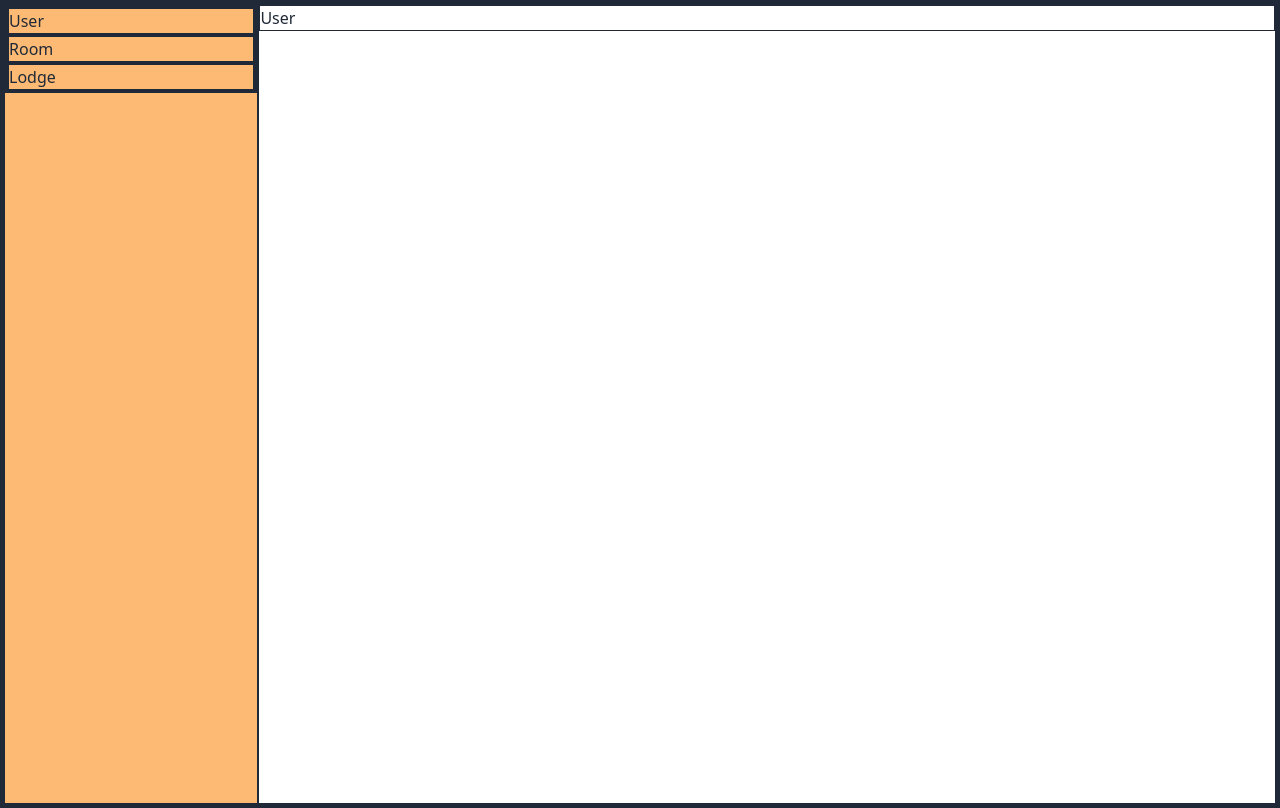
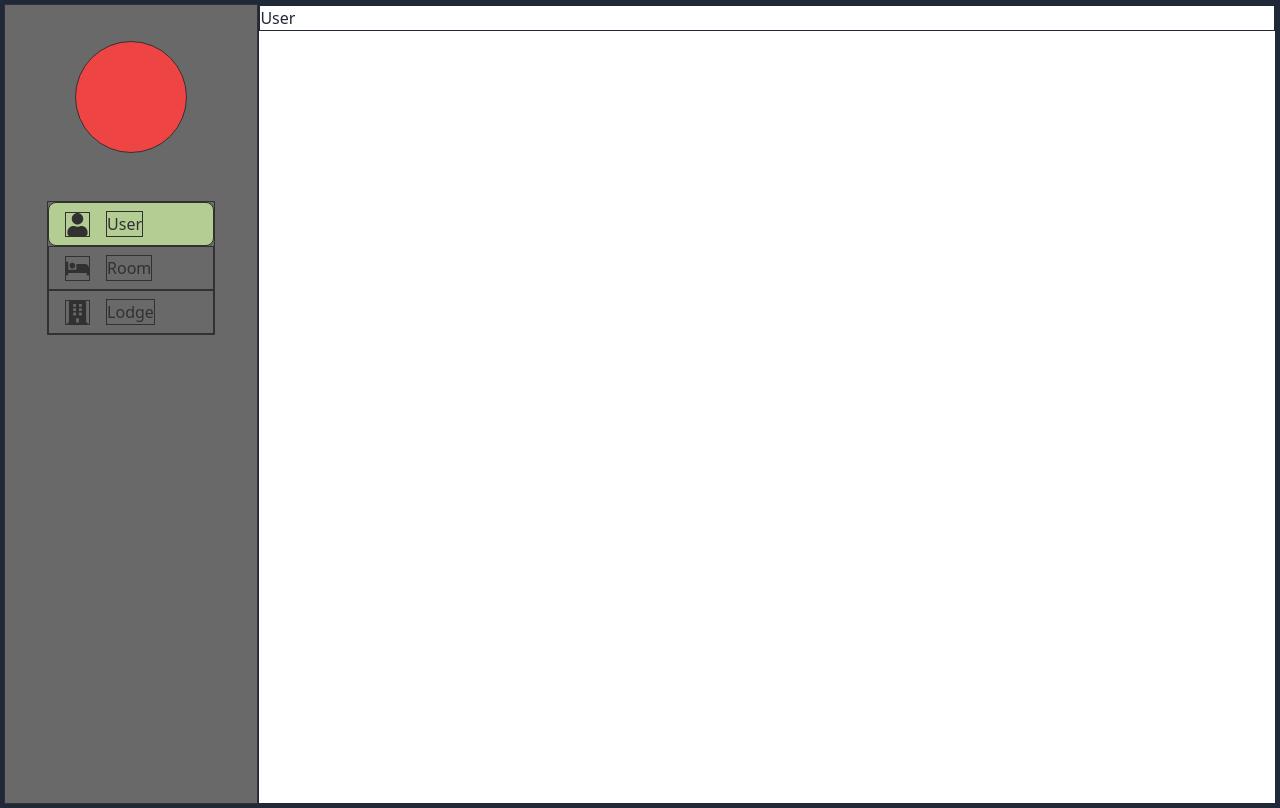
Before and after one commit to Explorarthecreator/Ohiz-Villa-Admin, a React (Create React App) app: page / in a window 1280 px wide. Built offline with nearby package versions, Linux system fonts and the light colour scheme.

Commit message:
Styled the navbar. More to be done.

```diff
--- a/src/components/Navbar.jsx
+++ b/src/components/Navbar.jsx
@@ -1,4 +1,5 @@
 import { useNavigate, useLocation } from "react-router-dom"
+import {FaUser, FaBuilding, FaBed} from 'react-icons/fa'
 function Navbar() {
     const navigate = useNavigate()
     const location = useLocation()
@@ -9,30 +10,32 @@ function Navbar() {
         }
     }
   return (
-    <div className=" w-1/5 bg-orange-300 h-screen">
-        <nav className="navbarNav">
-            <ul className="navbarListItems">
-                <li className="navbarListItem" onClick={()=>navigate('/')}>
+        <nav className="w-1/5 h-screen bg-[#6a6969] text-[#323131] flex flex-col items-center py-9 gap-12">
+            <div className=" bg-red-500 w-28 h-28 rounded-full"></div>
+            <ul className=" w-2/3">
+                <li className={`cursor-pointer flex px-4 py-2 gap-4 items-center ${pathMatchRoute('/')?'bg-[#b4cd93] rounded-lg':''}`} onClick={()=>navigate('/')}>
                     {/* <ExploreIcon fill={pathMatchRoute('/')?'#2c2c2c':'#8f8f8f'} width={'36px'} height={'36px'}/> */}
-                    <p className={pathMatchRoute('/')?'navbarListItemNameActive':'navbarListItemName'}>
+                    <FaUser size={25}/>
+                    <p className=' font-medium'>
                         User
                     </p>
                 </li>
-                <li className="navbarListItem cursor-pointer" onClick={()=>navigate('/room')}>
+                <li className={`cursor-pointer flex px-4 py-2 gap-4 items-center ${pathMatchRoute('/room')?'bg-[#b4cd93] rounded-lg':''}`} onClick={()=>navigate('/room')}>
                     {/* <OfferIcon fill={pathMatchRoute('/offers')?'#2c2c2c':'#8f8f8f'} width={'36px'} height={'36px'}/> */}
-                    <p className={pathMatchRoute('/offers')?'navbarListItemNameActive':'navbarListItemName'}>
+                    <FaBed size={25}/>
+                    <p className='font-medium'>
                         Room
                     </p>
                 </li>
-                <li className="navbarListItem" onClick={()=>navigate('/lodge')}>
+                <li className={`cursor-pointer flex px-4 py-2 gap-4 items-center ${pathMatchRoute('/lodge')?'bg-[#b4cd93] rounded-lg':''}`} onClick={()=>navigate('/lodge')}>
+                    <FaBuilding size={25}/>
                     {/* <PersonOutlineIcon fill={pathMatchRoute('/profile')?'#2c2c2c':'#8f8f8f'} width={'36px'} height={'36px'}/> */}
-                    <p className={pathMatchRoute('/profile')?'navbarListItemNameActive':'navbarListItemName'}>
+                    <p className='font-medium'>
                         Lodge
                     </p>
                 </li>
             </ul>
         </nav>
-    </div>
   )
 }
 
```
